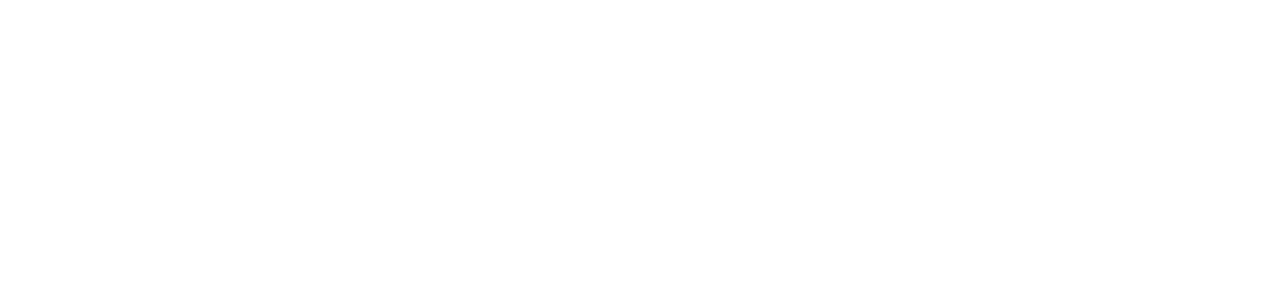
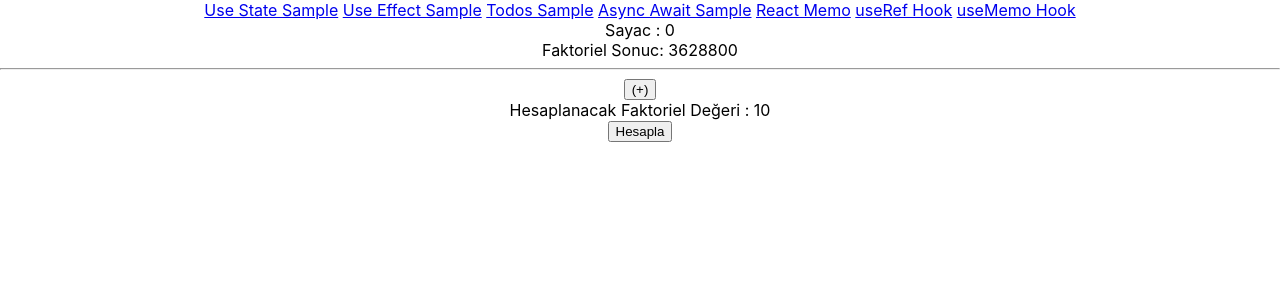
Before and after one commit to neominalsolutions/reactmemoisation, a React (Create React App) app: page /useMemo in a window 1280 px wide. Before the commit this address had no page. Shown: the top 300 px of the page. Built offline with nearby package versions, Linux system fonts and the light colour scheme.

Commit message:
useMemo Hook

```diff
--- /dev/null
+++ b/src/05_useMemo/UseMemoSample.tsx
@@ -0,0 +1,56 @@
+import React, { useEffect, useMemo, useState } from 'react';
+
+function UseMemoSample() {
+	console.log('...rendering');
+	const [count, setCount] = useState<number>(0); // tekrar rendering
+	// faktoriel number değişmediği zaman defalarca aşağıda faktoriel hesaplama algoritması çalışmasın diye useMemo yapıcağız.
+	const [faktorielNumber, setFaktorielNumber] = useState<number>(10);
+
+	// component içinde yoğun hesaplama gereken functionların sonuçlarını memoisation yapmak için useMemo hook kullanımını unutmayalım.
+	const factoriel = (nm: number) => {
+		console.log('factoriel func');
+		let result = 1;
+		for (let index = 2; index <= nm; index++) {
+			result *= index;
+		}
+		return result;
+	};
+
+	// useEffect(() => {
+	// 	//faktorielNumber değişimde işlem yap
+	// }, [faktorielNumber]);
+
+	// faktorielNumber değişimi olana kadar faktorielResult değişkenin değeri memoisation yap cachle eğer faktorielNumber değişirse cache yeniden hesapla.
+	const faktorielResult: number = useMemo(
+		() => factoriel(faktorielNumber),
+		[faktorielNumber]
+	);
+	return (
+		<div>
+			Sayac : {count}
+			<br></br>
+			Faktoriel Sonuc: {faktorielResult}
+			<hr></hr>
+			<button
+				onClick={() => {
+					setCount(count + 1);
+				}}
+			>
+				(+)
+			</button>
+			<br></br>
+			Hesaplanacak Faktoriel Değeri : {faktorielNumber}
+			<br></br>
+			<button
+				onClick={() => {
+					// 0 ile 100 arasında bir random değer oluştur
+					setFaktorielNumber(Math.ceil(Math.random() * 100));
+				}}
+			>
+				Hesapla
+			</button>
+		</div>
+	);
+}
+
+export default UseMemoSample;
--- a/src/App.tsx
+++ b/src/App.tsx
@@ -11,6 +11,7 @@ import PromiseSample from './02_useEffect/PromiseSample';
 import Layout from './layouts/Layout';
 import ReactMemoSample from './03_reactMemo/ReactMemoSample';
 import UseRefSample from './04_useRef/UseRefSample';
+import UseMemoSample from './05_useMemo/UseMemoSample';
 
 // App dosyasının uygulamanın routing dosyası olarak kullanıyoruz.
 function App() {
@@ -24,6 +25,7 @@ function App() {
 					<Route path="asyncawait" Component={AsyncAwaitSample}></Route>
 					<Route path="reactMemo" Component={ReactMemoSample}></Route>
 					<Route path="useRef" Component={UseRefSample}></Route>
+					<Route path="useMemo" Component={UseMemoSample}></Route>
 				</Route>
 				<Route
 					path="admin"
--- a/src/layouts/Layout.tsx
+++ b/src/layouts/Layout.tsx
@@ -9,7 +9,8 @@ function Layout() {
 				<Link to="/todos">Todos Sample</Link>{' '}
 				<Link to="/asyncawait">Async Await Sample</Link>{' '}
 				<Link to="/reactMemo">React Memo</Link>{' '}
-				<Link to="/useRef">useRef Hook</Link>
+				<Link to="/useRef">useRef Hook</Link>{' '}
+				<Link to="/useMemo">useMemo Hook</Link>
 			</nav>
 			<main>
 				{/* UseStateSample dynamic component içerisine girer çıkar */}
```
